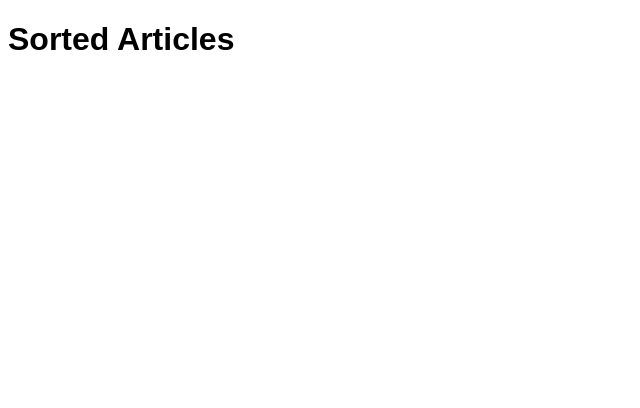
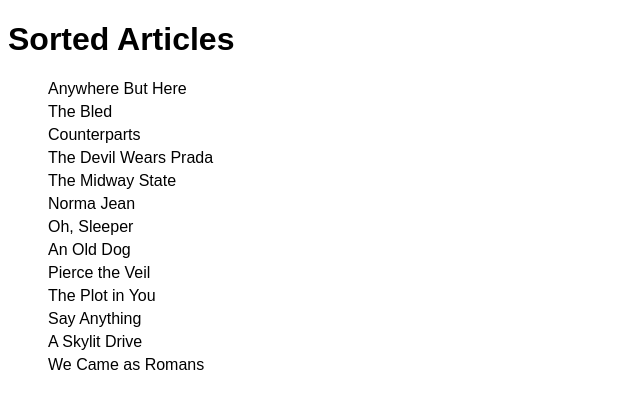
Before and after one commit to acciojob/sorting-articles-MeghanaSubramanyam, a website: page main.html in a window 1280 px wide. Shown: the whole page, without its empty margins (0-640 px from the left). Drawn offline with Linux system fonts and the light colour scheme.

Commit message:
created a submission

```diff
--- a/main.html
+++ b/main.html
@@ -23,7 +23,7 @@
   </ul>
 
   <script>
-    const bands id="bands" = [
+    const bands  = [
       'The Plot in You', 'The Devil Wears Prada', 'Pierce the Veil',
       'Norma Jean', 'The Bled', 'Say Anything', 'The Midway State',
       'We Came as Romans', 'Counterparts', 'Oh, Sleeper', 'A Skylit Drive',
```
